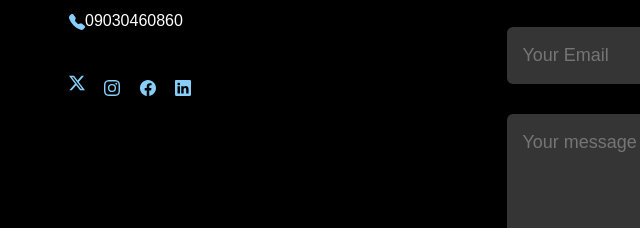
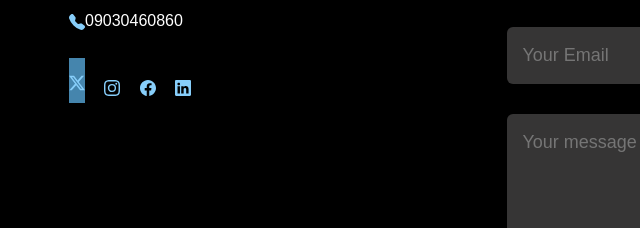
Before and after one commit to Tectardev/html-portfolio-1, a plain HTML site: page index.html in a window 1280 px wide. In both pictures the pointer is over the link 134 px from the left and 3207 px from the top of the page. Shown: the part 3122-3350 px from the top of the page, 57-697 px from the left. Drawn offline with nearby package versions, Linux system fonts and the light colour scheme.

Commit message:
Update styles.css

```diff
--- a/styles.css
+++ b/styles.css
@@ -199,6 +199,7 @@ nav ul li a{
 .social-icons a:hover{
     color: white;
     transform: translateY(-5px);
+    background-color: rgb(69, 133, 173)  ;
 }
 .contact-right form{
     width: 100%;
```
